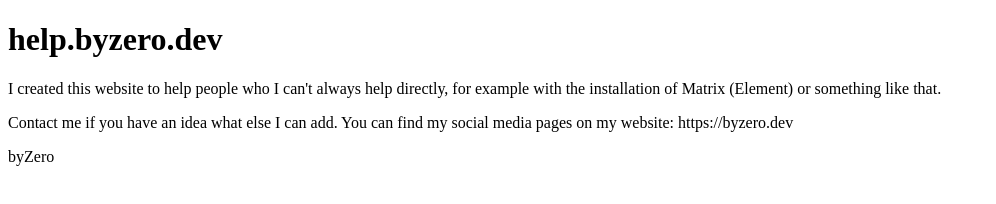
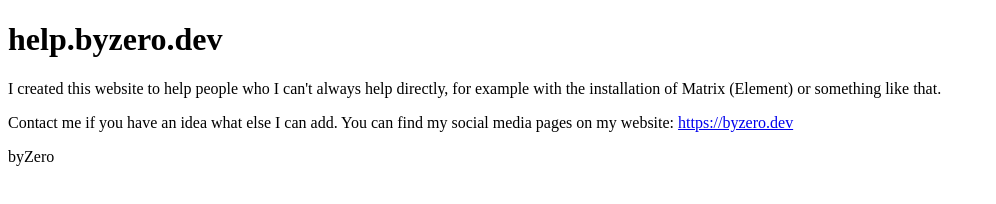
Before and after one commit to EinfachRuwen/help, a Next.js app: page / in a window 1280 px wide. Shown: the top 204 px of the page, without its empty margins (0-996 px from the left). Built offline with nearby package versions, Linux system fonts and the light colour scheme.

Commit message:
Update index.mdx

```diff
--- a/pages/index.mdx
+++ b/pages/index.mdx
@@ -5,6 +5,6 @@
 I created this website to help people who I can't always help directly, for example with the installation of Matrix (Element) or something like that.
 
 Contact me if you have an idea what else I can add.
-You can find my social media pages on my website: https://byzero.dev
+You can find my social media pages on my website: [https://byzero.dev](https://byzero.dev)
 
 byZero
```
